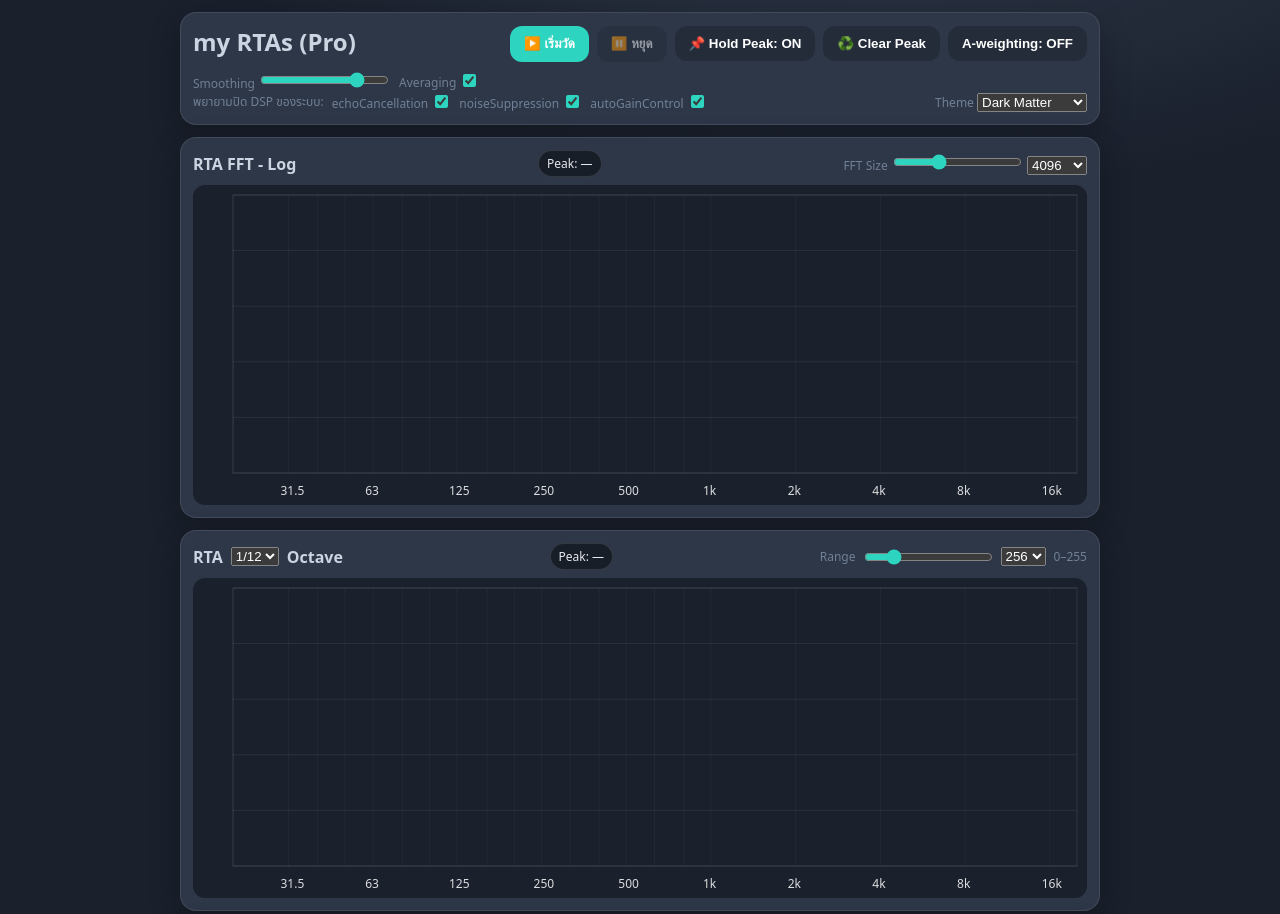
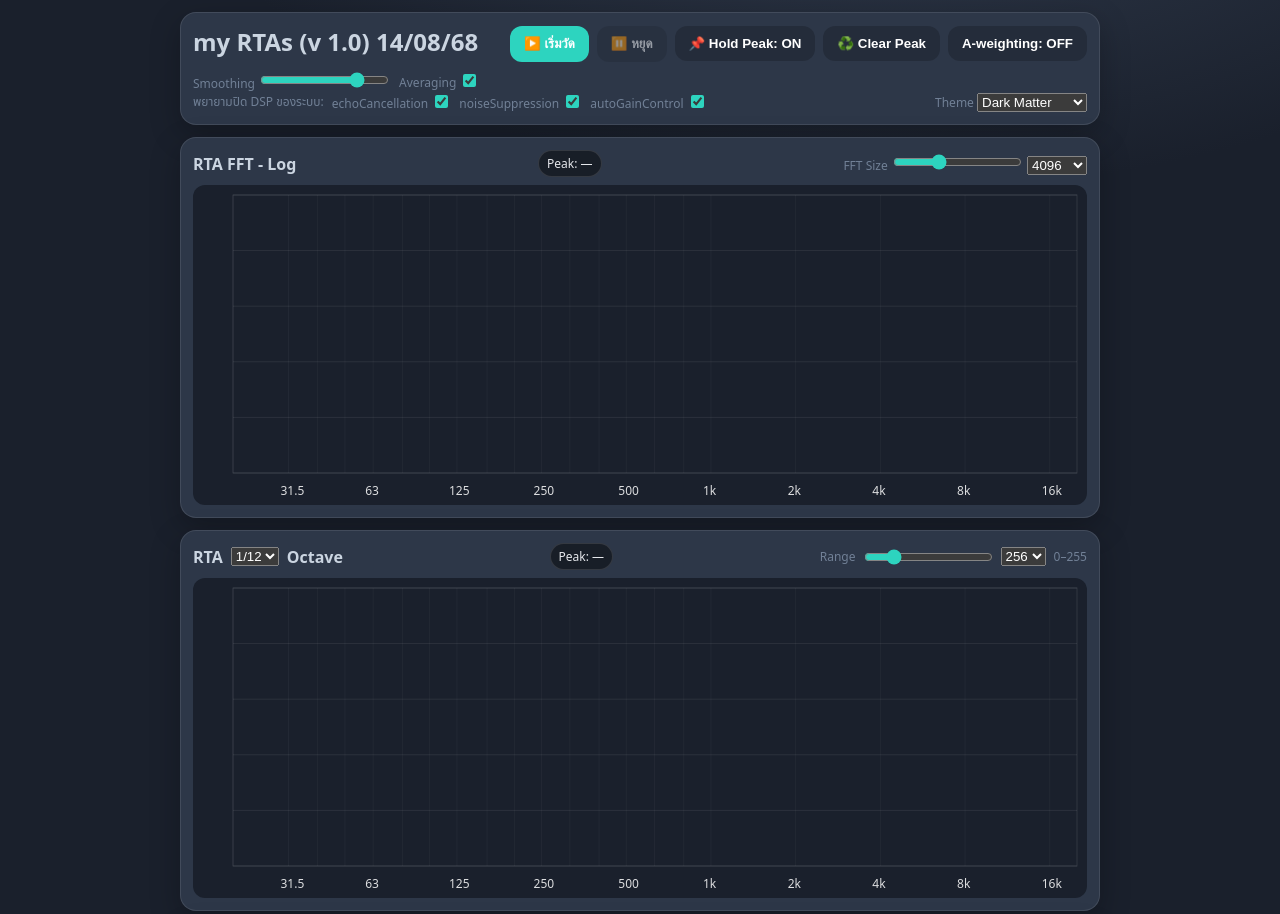
Before and after one commit to Tar4AI/beta, a plain HTML site: page index.html in a window 1280 px wide. Shown: the top 914 px of the page. Drawn offline with Linux system fonts and the light colour scheme.

Commit message:
my RTAs (v 1.0) 14/08/68

```diff
--- a/index.html
+++ b/index.html
@@ -124,7 +124,7 @@
 
     <div class="card">
       <div class="row" style="justify-content:space-between;align-items:center;">
-        <h2 style="margin:0 0 4px 0">my RTAs (Pro)</h2>
+        <h2 style="margin:0 0 4px 0">my RTAs (v 1.0) 14/08/68 </h2>
         <div class="row">
           <button id="btnStart">▶️ เริ่มวัด</button>
           <button id="btnStop" class="secondary" disabled>⏸️ หยุด</button>
```
